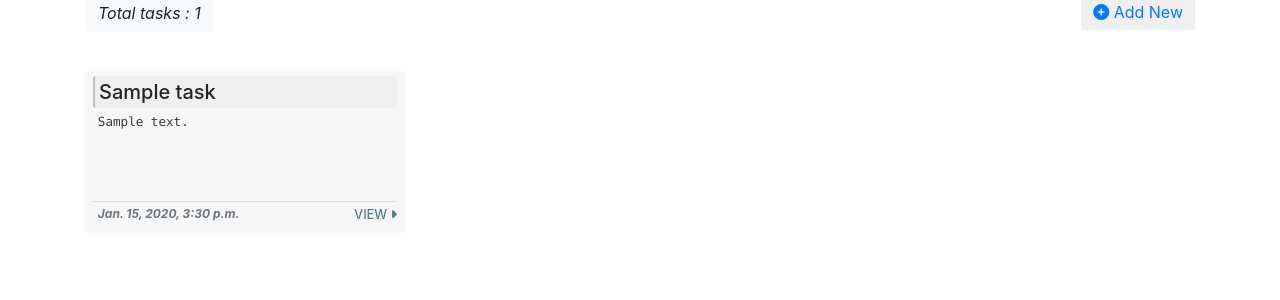
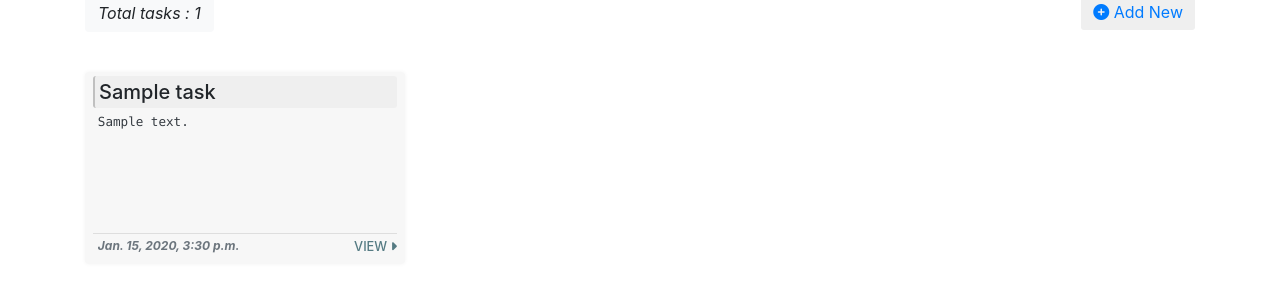
Before and after one commit to amit9838/TodoList, a Django app: page /tasks/ in a window 1280 px wide. Shown: the part 151-451 px from the top of the page. Run offline with Django 3.2, Linux system fonts and the light colour scheme; tables that the repository leaves empty hold one stand-in row (values such as "Sample post"); some libraries are stand-ins or nearby versions.

```diff
--- a/templates/home/tasks.html
+++ b/templates/home/tasks.html
@@ -21,7 +21,7 @@
   #tasks_card {
     background-color:#F7F7F7;
     width: 20rem;
-    height: 10rem;
+    height: 12rem;
     /* max-width: 100%; */
     border: none;
     box-shadow: 0 0 .25rem rgba(1, 1, 1, 0.05);
@@ -33,7 +33,7 @@
     padding-left: .3rem;
     padding-top: .3rem;
     padding-bottom: .3rem;
-    height: 5.25rem;
+    height: 7rem;
     overflow: hidden;
     font-size: .9rem;
   }
@@ -66,6 +66,7 @@
 
     #tasks_card {
     /* max-width: 98vw; */
+    margin-right: 0;
     min-width: 88vw;
 
    }
```
